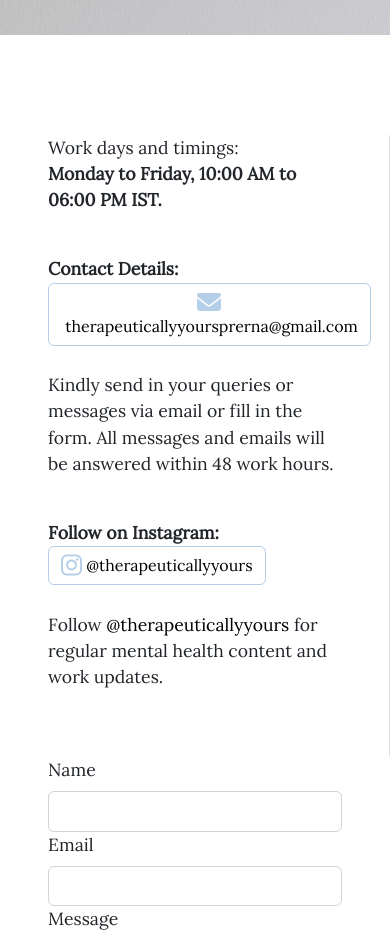
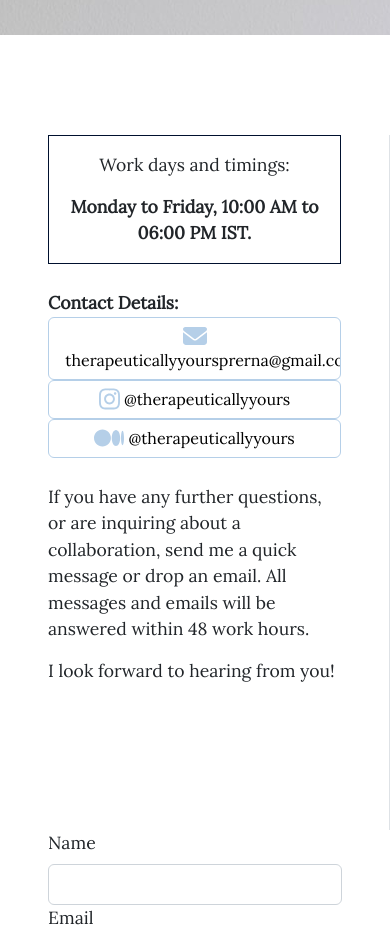
Before and after one commit to TapasyaKalra/prerna-saxena, a React (Create React App) app: page /contact in a window 390 px wide. Shown: the part 800-1732 px from the top of the page. Built offline with nearby package versions, Linux system fonts and the light colour scheme.

Commit message:
updating contact page

```diff
--- a/src/components/Contact.js
+++ b/src/components/Contact.js
@@ -1,82 +1,176 @@
-import React, {  useState } from 'react'
-import '../css/Contact.css'
-import { FontAwesomeIcon } from '@fortawesome/react-fontawesome'
-import { faInstagram} from '@fortawesome/free-brands-svg-icons'
-import { faEnvelope} from '@fortawesome/free-solid-svg-icons'
-import emailjs from 'emailjs-com';
-import {useNavigate} from 'react-router-dom'
+import React, { useState } from "react";
+import "../css/Contact.css";
+import { FontAwesomeIcon } from "@fortawesome/react-fontawesome";
+import { faInstagram, faMedium } from "@fortawesome/free-brands-svg-icons";
+import { faEnvelope } from "@fortawesome/free-solid-svg-icons";
+import emailjs from "emailjs-com";
+import { useNavigate } from "react-router-dom";
 
 function Contact() {
-  const [name, setName] = useState('');
-  const [email, setEmail] = useState('');
-  const [message, setMessage] = useState('');
-  const history = useNavigate()
+	const [name, setName] = useState("");
+	const [email, setEmail] = useState("");
+	const [message, setMessage] = useState("");
+	const history = useNavigate();
 	const handleSubmit = (event) => {
 		event.preventDefault();
-    var date = new Date()
-    var today = date.getDate()+ "-" + date.getMonth() +"-" + date.getFullYear()
+		var date = new Date();
+		var today =
+			date.getDate() + "-" + date.getMonth() + "-" + date.getFullYear();
 
-    const data={
-      name:name,
+		const data = {
+			name: name,
 			email: email,
 			message: message,
 			date: today,
-      subject: 'contact-form'
+			subject: "contact-form",
+		};
+		emailjs
+			.send(
+				"service_rsfn4v6",
+				"template_aazx6nq",
+				data,
+				"Mys8uxIrCv4hkzxVU"
+			)
+			.then(
+				(result) => {
+					console.log(result.text);
+				},
+				(error) => {
+					console.log(error.text);
 				}
-    emailjs.send('service_rsfn4v6', 'template_aazx6nq', data, 'Mys8uxIrCv4hkzxVU')
-        .then((result) => {
-            console.log(result.text);
-        }, (error) => {
-            console.log(error.text);
-        });
-    alert('Thank You')
+			);
+		alert("Thank You");
 		history("/", { replace: true });
-  }
+	};
 	return (
 		<>
-    <div className='contact m-bottom-100'>
-    <div className='container-fluid contact__header'>
-
-    </div>
+			<div className="contact m-bottom-100">
+				<div className="container-fluid contact__header"></div>
 				<div className="container">
 					<div className="row m-top-100">
 						<div className="col-12 col-md-6 px-5 border-end">
-          <p>Work days and timings:<br /><span className="fw-bold">Monday to Friday, 10:00 AM to 06:00 PM IST.</span></p>
-          <br/>
-          <span className="fw-bold">Contact Details:</span><br />
-          <div className='w-100'>
-          <a className="btn btn-outline-primary contact-link" target="_blank" rel="noopener noreferrer" href="mailto:therapeuticallyyoursprerna@gmail.com"><FontAwesomeIcon className="text-primary" icon={faEnvelope} size="xl" />&nbsp;therapeuticallyyoursprerna@gmail.com</a>
+							<div className="border border-dark p-3 text-center">
+								<p>Work days and timings:</p>
+								<span className="fw-bold">
+									Monday to Friday, 10:00 AM to 06:00 PM IST.
+								</span>
 							</div>
-          <br/>
+
+							<br />
+							<span className="fw-bold">Contact Details:</span>
+							<br />
+							<div className="w-100">
+								<a
+									className="btn btn-outline-primary contact-link w-100"
+									target="_blank"
+									rel="noopener noreferrer"
+									href="mailto:therapeuticallyyoursprerna@gmail.com"
+								>
+									<FontAwesomeIcon
+										className="text-primary"
+										icon={faEnvelope}
+										size="xl"
+									/>
+									&nbsp;therapeuticallyyoursprerna@gmail.com
+								</a>
+							</div>
+							<div className="w-100">
+								<a
+									className=" btn btn-outline-primary contact-link w-100"
+									target="_blank"
+									rel="noopener noreferrer"
+									href="https://instagram.com/therapeuticallyyours"
+								>
+									<FontAwesomeIcon
+										className="text-primary"
+										icon={faInstagram}
+										size="xl"
+									/>
+									&nbsp;@therapeuticallyyours
+								</a>
+							</div>
+							<div className="w-100">
+								<a
+									className=" btn btn-outline-primary contact-link w-100"
+									target="_blank"
+									rel="noopener noreferrer"
+									href="https://medium.com/@therapeuticallyyours"
+								>
+									<FontAwesomeIcon
+										className="text-primary hover"
+										icon={faMedium}
+										size="xl"
+									/>
+									&nbsp;@therapeuticallyyours
+								</a>
+							</div>
+							<br />
 							<p>
-          Kindly send in your queries or messages via email or fill in the form. All messages and emails will be answered within 48 work hours.
+								If you have any further questions, or are
+								inquiring about a collaboration, send me a quick
+								message or drop an email. All messages and
+								emails will be answered within 48 work hours.
 							</p>
+							<p>I look forward to hearing from you!</p>
+							<br />
+							<br />
 
-          <br /><span className="fw-bold">Follow on Instagram:</span><br />
-          <div className='w-100'>
-          <a className=" btn btn-outline-primary contact-link" target="_blank" rel="noopener noreferrer" href="https://instagram.com/therapeuticallyyours"><FontAwesomeIcon className="text-primary" icon={faInstagram} size="xl" />&nbsp;@therapeuticallyyours</a>
-          </div>
-          <br/>
-          <p>
-          Follow <a target="_blank" rel="noopener noreferrer" href="https://instagram.com/therapeuticallyyours">@therapeuticallyyours</a> for regular mental health content and work updates.
-          </p>
+							<br />
 						</div>
 						<div className="col-12 col-md-6 px-5">
 							<form onSubmit={handleSubmit}>
 								<div>
-              <label for="name" className="form-label">Name</label>
-              <input type="text" className="form-control" id="name" name='name' required onChange = {e => setName(e.target.value)} />
+									<label for="name" className="form-label">
+										Name
+									</label>
+									<input
+										type="text"
+										className="form-control"
+										id="name"
+										name="name"
+										required
+										onChange={(e) =>
+											setName(e.target.value)
+										}
+									/>
 								</div>
 								<div>
-              <label for="email" className="form-label">Email</label>
-              <input type="email" className="form-control" id="email" name="email" required onChange = {e => setEmail(e.target.value)} />
+									<label for="email" className="form-label">
+										Email
+									</label>
+									<input
+										type="email"
+										className="form-control"
+										id="email"
+										name="email"
+										required
+										onChange={(e) =>
+											setEmail(e.target.value)
+										}
+									/>
 								</div>
 								<div>
-              <label for="message" className="form-label">Message</label>
-              <textarea name="message" id="message" rows="7" className="form-control" required onChange = {e => setMessage(e.target.value)} />
+									<label for="message" className="form-label">
+										Message
+									</label>
+									<textarea
+										name="message"
+										id="message"
+										rows="7"
+										className="form-control"
+										required
+										onChange={(e) =>
+											setMessage(e.target.value)
+										}
+									/>
 								</div>
 								<div className="mt-2 text-center">
-              <button className="btn btn-primary" type="submit">Submit</button>
+									<button
+										className="btn btn-primary"
+										type="submit"
+									>
+										Submit
+									</button>
 								</div>
 							</form>
 						</div>
@@ -84,7 +178,7 @@ function Contact() {
 				</div>
 			</div>
 		</>
-  )
+	);
 }
 
-export default Contact
+export default Contact;
--- a/src/css/Contact.css
+++ b/src/css/Contact.css
@@ -1,18 +1,25 @@
-.contact__header{
+.contact__header {
 	background: url("../../public/assets/images/xx.jpeg");
 	background-color: black;
 	/* background-repeat: no-repeat; */
 	/* background-size: cover; */
-   background-position: center ;
+	background-position: center;
 	min-height: 90vh;
 }
-.contact a{
-    color:black;
+.contact a {
+	color: black;
 	text-decoration: none;
 }
-.contact a:hover{
-    color:rgba(0, 0, 0, 0.459)
+.contact a:hover {
+	color: rgba(0, 0, 0, 0.459) !important;
+	font-weight: bolder;
+	background-color: #b5cfe846;
 }
-.contact-link{
+.contact-link {
 	font-size: 1rem;
 }
+@media (max-width: 400px) {
+	.contact-link {
+		overflow: scroll;
+	}
+}
```
Lines whose indentation alone changed are shown as unchanged.
